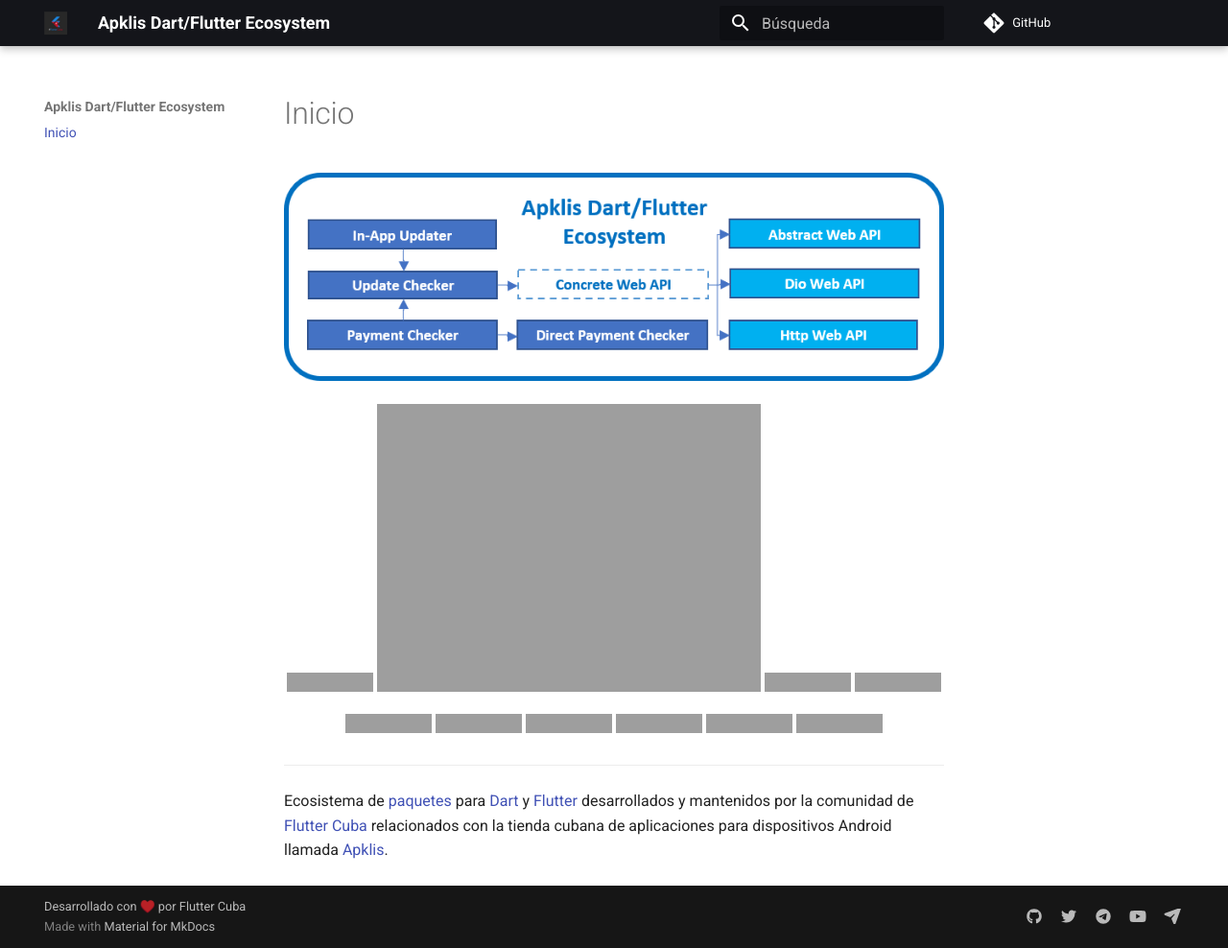
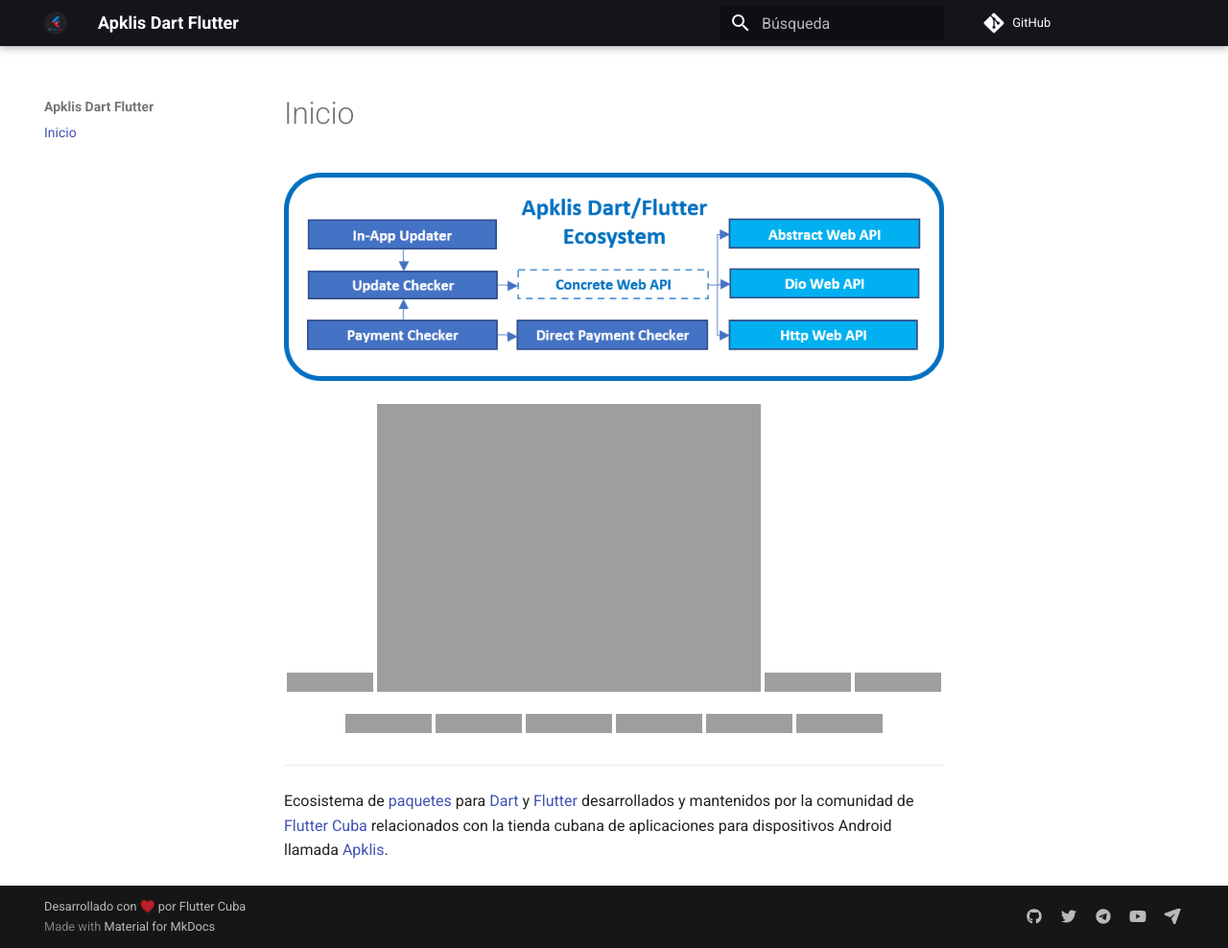
Before and after one commit to fluttercuba/apklis-dart-flutter, an MkDocs documentation site: the page built from docs/index.md, in a window 1280 px wide and 988 px high. Shown: the whole window at 96% size. Built offline with MkDocs 1.6.1 and Material for MkDocs 9.7.7, drawn with Linux system fonts in a browser that asks for light colours; comment, search, counter and statistics services are not loaded; grey boxes are pictures that could not be loaded.

Commit message:
docs: fix name and avatar

```diff
--- a/mkdocs.yml
+++ b/mkdocs.yml
@@ -1,12 +1,12 @@
-site_name: Apklis Dart/Flutter Ecosystem
+site_name: Apklis Dart Flutter
 site_url: https://github.com/fluttercuba/apklis-dart-flutter
 repo_url: https://github.com/fluttercuba/apklis-dart-flutter
 edit_uri: https://github.com/fluttercuba/apklis-dart-flutter/edit/main/docs
 
 theme:
   name: material
-  logo: resources/avatar.jpg
-  favicon: resources/avatar.jpg
+  logo: resources/avatar.png
+  favicon: resources/avatar.png
   language: es
   features:
     # - navigation.instant
```
Also changed, not shown: docs/resources/avatar.jpg (deleted), docs/resources/avatar.png (added).
